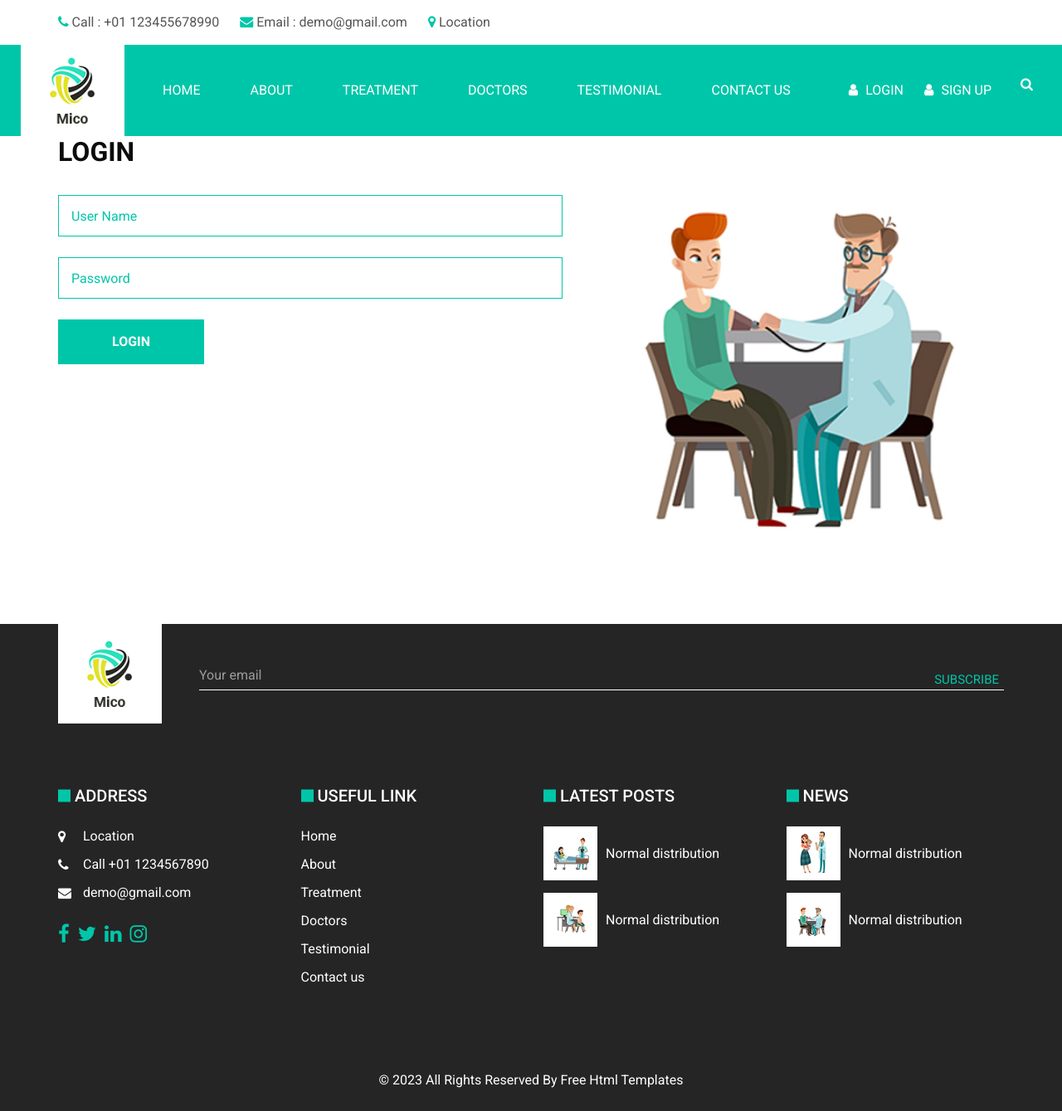
After one commit to ashishcs10dec/PythonWebApp, a Flask app: page /login in a window 1280 px wide. The commit adds this page. Shown: the whole page at 83% size. Run offline with Flask 3, Linux system fonts and the light colour scheme; some libraries are stand-ins or nearby versions.

Commit message:
second commit

```diff
--- a/app.py
+++ b/app.py
@@ -41,5 +41,13 @@ def testimonial():
 def contact():
     return render_template('contact.html')
 
+@app.route('/login')
+def login():
+    return render_template('login.html')
+
+@app.route('/signup')
+def signup():
+    return render_template('signup.html')
+
 if __name__=='__main__':
     app.run()
--- a/templates/header.html
+++ b/templates/header.html
@@ -97,13 +97,13 @@
                     </ul>
                   </div>
                   <div class="quote_btn-container">
-                    <a href="">
+                    <a href="{{ url_for('login') }}">
                       <i class="fa fa-user" aria-hidden="true"></i>
                       <span>
                         Login
                       </span>
                     </a>
-                    <a href="">
+                    <a href="{{ url_for('signup') }}">
                       <i class="fa fa-user" aria-hidden="true"></i>
                       <span>
                         Sign Up
--- /dev/null
+++ b/templates/login.html
@@ -0,0 +1,44 @@
+<html>
+  <head>
+  <title>Login</title>
+</head>
+    {% include 'header.html' %}
+    <body>
+         <!-- contact section -->
+  <section class="contact_section layout_padding-bottom">
+    <div class="container">
+      <div class="heading_container">
+        <h2>
+          Login
+        </h2>
+      </div>
+      <div class="row">
+        <div class="col-md-7">
+          <div class="form_container">
+            <form action="">
+              <div>
+                <input type="text" placeholder="User Name" name="userName"/>
+              </div>
+              <div>
+                <input type="password" placeholder="Password" name="password"/>
+              </div>
+              <div class="btn_box">
+                <button type="submit">
+                  Login
+                </button>
+              </div>
+            </form>
+          </div>
+        </div>
+        <div class="col-md-5">
+          <div class="img-box">
+            <img src="{{ url_for('static',filename='images/contact-img.jpg') }}" alt="">
+          </div>
+        </div>
+      </div>
+    </div>
+  </section>
+  <!-- end contact section -->
+    </body>
+    {% include 'footer.html' %}
+</html>
```
Also changed, not shown: templates/signup.html (added, +53 -0 lines).
